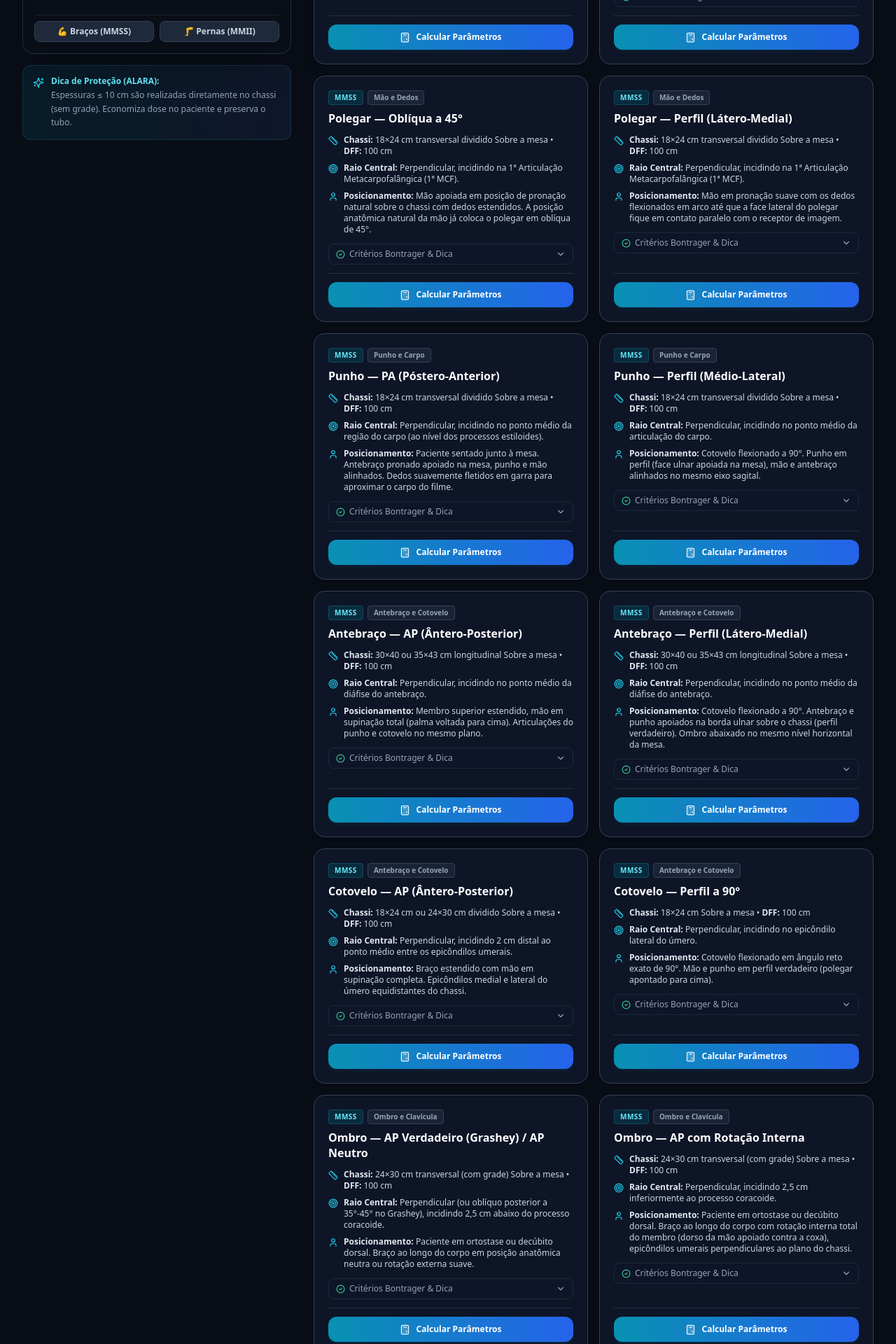
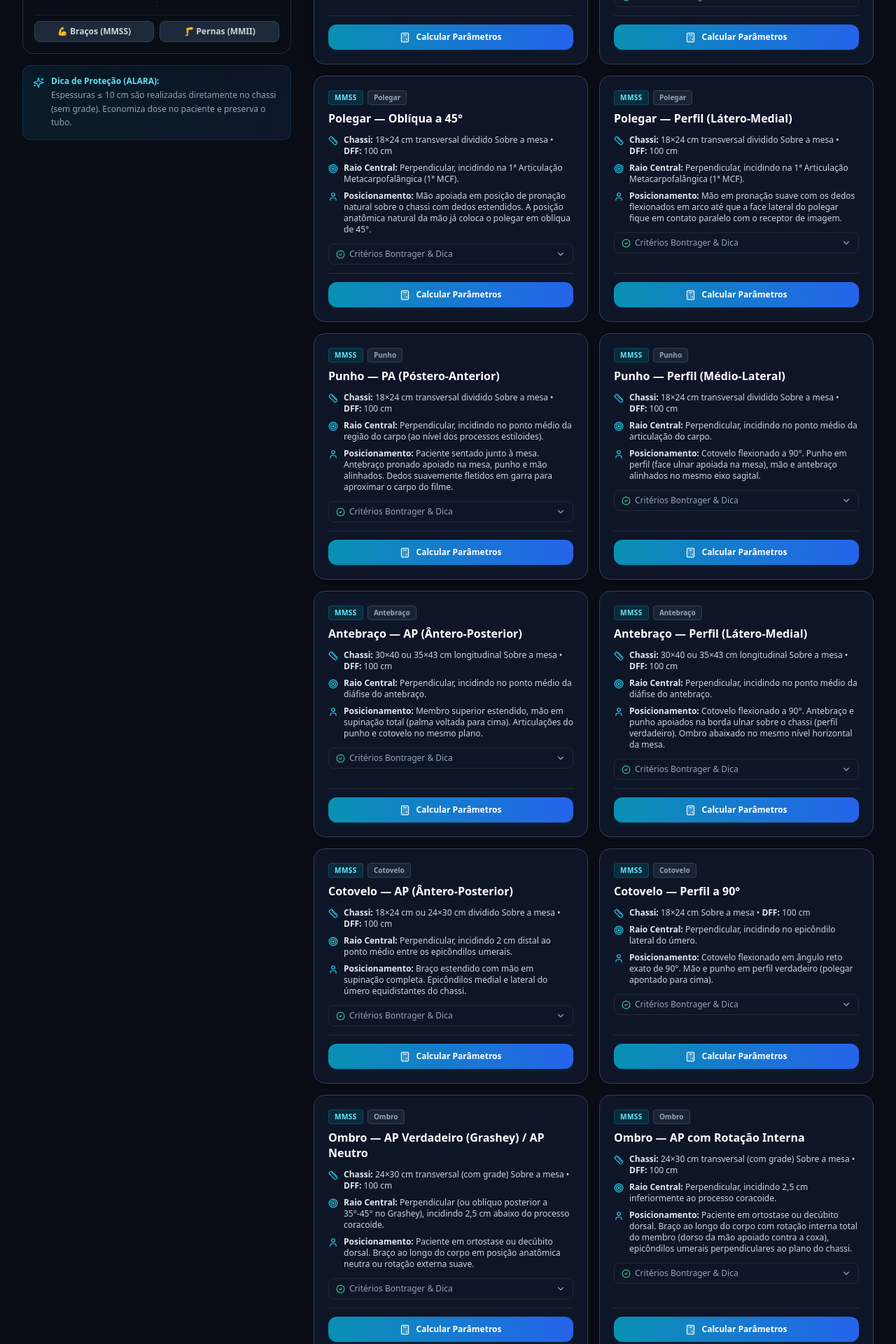
Before and after one commit to HenriqueFreire/guia-posicionamento-radiografico, a React (Vite) app: page / in a window 1280 px wide. Shown: the part 840-2760 px from the top of the page at 70% size. Built offline with nearby package versions, Linux system fonts and the light colour scheme.

Commit message:
refactor(tags): isolar cada subregiao em elemento anatomico unico

```diff
--- a/src/data/incidencias.ts
+++ b/src/data/incidencias.ts
@@ -8,7 +8,7 @@ export const INCIDENCIAS: IncidenciaRadiografica[] = [
     id: 'mao-pa',
     nome: 'Mão — PA (Póstero-Anterior)',
     regiao: 'MMSS',
-    subregiao: 'Mão e Dedos',
+    subregiao: 'Mão',
     tipo: 'Rotina',
     espessuraMediaCm: 3,
     masBase: 3.0,
@@ -24,7 +24,7 @@ export const INCIDENCIAS: IncidenciaRadiografica[] = [
     id: 'mao-obliqua',
     nome: 'Mão — Oblíqua a 45°',
     regiao: 'MMSS',
-    subregiao: 'Mão e Dedos',
+    subregiao: 'Mão',
     tipo: 'Rotina',
     espessuraMediaCm: 4,
     masBase: 3.5,
@@ -40,7 +40,7 @@ export const INCIDENCIAS: IncidenciaRadiografica[] = [
     id: 'mao-perfil-leque',
     nome: 'Mão — Perfil em Leque (Fan Lateral)',
     regiao: 'MMSS',
-    subregiao: 'Mão e Dedos',
+    subregiao: 'Mão',
     tipo: 'Rotina',
     espessuraMediaCm: 5,
     masBase: 4.5,
@@ -55,7 +55,7 @@ export const INCIDENCIAS: IncidenciaRadiografica[] = [
     id: 'polegar-ap',
     nome: 'Polegar — AP (Ântero-Posterior)',
     regiao: 'MMSS',
-    subregiao: 'Mão e Dedos',
+    subregiao: 'Polegar',
     tipo: 'Rotina',
     espessuraMediaCm: 3,
     masBase: 2.5,
@@ -71,7 +71,7 @@ export const INCIDENCIAS: IncidenciaRadiografica[] = [
     id: 'polegar-obliqua',
     nome: 'Polegar — Oblíqua a 45°',
     regiao: 'MMSS',
-    subregiao: 'Mão e Dedos',
+    subregiao: 'Polegar',
     tipo: 'Rotina',
     espessuraMediaCm: 3,
     masBase: 2.5,
@@ -87,7 +87,7 @@ export const INCIDENCIAS: IncidenciaRadiografica[] = [
     id: 'polegar-perfil',
     nome: 'Polegar — Perfil (Látero-Medial)',
     regiao: 'MMSS',
-    subregiao: 'Mão e Dedos',
+    subregiao: 'Polegar',
     tipo: 'Rotina',
     espessuraMediaCm: 3,
     masBase: 2.5,
@@ -103,7 +103,7 @@ export const INCIDENCIAS: IncidenciaRadiografica[] = [
     id: 'punho-pa',
     nome: 'Punho — PA (Póstero-Anterior)',
     regiao: 'MMSS',
-    subregiao: 'Punho e Carpo',
+    subregiao: 'Punho',
     tipo: 'Rotina',
     espessuraMediaCm: 5,
     masBase: 4.0,
@@ -119,7 +119,7 @@ export const INCIDENCIAS: IncidenciaRadiografica[] = [
     id: 'punho-perfil',
     nome: 'Punho — Perfil (Médio-Lateral)',
     regiao: 'MMSS',
-    subregiao: 'Punho e Carpo',
+    subregiao: 'Punho',
     tipo: 'Rotina',
     espessuraMediaCm: 6,
     masBase: 5.0,
@@ -135,7 +135,7 @@ export const INCIDENCIAS: IncidenciaRadiografica[] = [
     id: 'antebraco-ap',
     nome: 'Antebraço — AP (Ântero-Posterior)',
     regiao: 'MMSS',
-    subregiao: 'Antebraço e Cotovelo',
+    subregiao: 'Antebraço',
     tipo: 'Rotina',
     espessuraMediaCm: 7,
     masBase: 6.0,
@@ -151,7 +151,7 @@ export const INCIDENCIAS: IncidenciaRadiografica[] = [
     id: 'antebraco-perfil',
     nome: 'Antebraço — Perfil (Látero-Medial)',
     regiao: 'MMSS',
-    subregiao: 'Antebraço e Cotovelo',
+    subregiao: 'Antebraço',
     tipo: 'Rotina',
     espessuraMediaCm: 7,
     masBase: 6.0,
@@ -167,7 +167,7 @@ export const INCIDENCIAS: IncidenciaRadiografica[] = [
     id: 'cotovelo-ap',
     nome: 'Cotovelo — AP (Ântero-Posterior)',
     regiao: 'MMSS',
-    subregiao: 'Antebraço e Cotovelo',
+    subregiao: 'Cotovelo',
     tipo: 'Rotina',
     espessuraMediaCm: 7,
     masBase: 6.0,
@@ -183,7 +183,7 @@ export const INCIDENCIAS: IncidenciaRadiografica[] = [
     id: 'cotovelo-perfil',
     nome: 'Cotovelo — Perfil a 90°',
     regiao: 'MMSS',
-    subregiao: 'Antebraço e Cotovelo',
+    subregiao: 'Cotovelo',
     tipo: 'Rotina',
     espessuraMediaCm: 8,
     masBase: 7.0,
@@ -199,7 +199,7 @@ export const INCIDENCIAS: IncidenciaRadiografica[] = [
     id: 'ombro-ap-neutro',
     nome: 'Ombro — AP Verdadeiro (Grashey) / AP Neutro',
     regiao: 'MMSS',
-    subregiao: 'Ombro e Clavícula',
+    subregiao: 'Ombro',
     tipo: 'Rotina',
     espessuraMediaCm: 13,
     masBase: 14.0,
@@ -215,7 +215,7 @@ export const INCIDENCIAS: IncidenciaRadiografica[] = [
     id: 'ombro-rotacao-interna',
     nome: 'Ombro — AP com Rotação Interna',
     regiao: 'MMSS',
-    subregiao: 'Ombro e Clavícula',
+    subregiao: 'Ombro',
     tipo: 'Rotina',
     espessuraMediaCm: 13,
     masBase: 14.0,
@@ -231,7 +231,7 @@ export const INCIDENCIAS: IncidenciaRadiografica[] = [
     id: 'ombro-rotacao-externa',
     nome: 'Ombro — AP com Rotação Externa',
     regiao: 'MMSS',
-    subregiao: 'Ombro e Clavícula',
+    subregiao: 'Ombro',
     tipo: 'Rotina',
     espessuraMediaCm: 13,
     masBase: 14.0,
@@ -247,7 +247,7 @@ export const INCIDENCIAS: IncidenciaRadiografica[] = [
     id: 'ombro-perfil-neer',
     nome: 'Ombro / Escápula — Saída do Supraespinhoso (Método de Neer)',
     regiao: 'MMSS',
-    subregiao: 'Ombro e Clavícula',
+    subregiao: 'Ombro',
     tipo: 'Rotina',
     espessuraMediaCm: 14,
     masBase: 18.0,
@@ -263,7 +263,7 @@ export const INCIDENCIAS: IncidenciaRadiografica[] = [
     id: 'ombro-axial-lawrence',
     nome: 'Ombro — Axial Ínfero-Superior (Método de Lawrence)',
     regiao: 'MMSS',
-    subregiao: 'Ombro e Clavícula',
+    subregiao: 'Ombro',
     tipo: 'Rotina',
     espessuraMediaCm: 13,
     masBase: 14.0,
@@ -279,7 +279,7 @@ export const INCIDENCIAS: IncidenciaRadiografica[] = [
     id: 'clavicula-ap',
     nome: 'Clavícula — AP (Ântero-Posterior)',
     regiao: 'Cintura & Tórax',
-    subregiao: 'Ombro e Clavícula',
+    subregiao: 'Clavícula',
     tipo: 'Rotina',
     espessuraMediaCm: 10,
     masBase: 10.0,
@@ -295,7 +295,7 @@ export const INCIDENCIAS: IncidenciaRadiografica[] = [
     id: 'clavicula-axial',
     nome: 'Clavícula — AP Axial',
     regiao: 'Cintura & Tórax',
-    subregiao: 'Ombro e Clavícula',
+    subregiao: 'Clavícula',
     tipo: 'Rotina',
     espessuraMediaCm: 10,
     masBase: 10.0,
@@ -315,7 +315,7 @@ export const INCIDENCIAS: IncidenciaRadiografica[] = [
     id: 'pe-ap',
     nome: 'Pé — AP (Dorsoplantar)',
     regiao: 'MMII',
-    subregiao: 'Pé e Dedos',
+    subregiao: 'Pé',
     tipo: 'Rotina',
     espessuraMediaCm: 5,
     masBase: 4.0,
@@ -331,7 +331,7 @@ export const INCIDENCIAS: IncidenciaRadiografica[] = [
     id: 'pe-obliqua-medial',
     nome: 'Pé — Oblíqua Medial a 30°-40°',
     regiao: 'MMII',
-    subregiao: 'Pé e Dedos',
+    subregiao: 'Pé',
     tipo: 'Rotina',
     espessuraMediaCm: 6,
     masBase: 4.5,
@@ -347,7 +347,7 @@ export const INCIDENCIAS: IncidenciaRadiografica[] = [
     id: 'calcaneo-axial',
     nome: 'Calcâneo — Axial Plantodorsal a 40°',
     regiao: 'MMII',
-    subregiao: 'Pé e Tornozelo',
+    subregiao: 'Calcâneo',
     tipo: 'Rotina',
     espessuraMediaCm: 8,
     masBase: 7.0,
@@ -363,7 +363,7 @@ export const INCIDENCIAS: IncidenciaRadiografica[] = [
     id: 'calcaneo-perfil',
     nome: 'Calcâneo — Perfil (Látero-Medial)',
     regiao: 'MMII',
-    subregiao: 'Pé e Tornozelo',
+    subregiao: 'Calcâneo',
     tipo: 'Rotina',
     espessuraMediaCm: 7,
     masBase: 6.0,
@@ -379,7 +379,7 @@ export const INCIDENCIAS: IncidenciaRadiografica[] = [
     id: 'tornozelo-ap-mortise',
     nome: 'Tornozelo — AP de Encaixe (Mortise / 15°-20°)',
     regiao: 'MMII',
-    subregiao: 'Pé e Tornozelo',
+    subregiao: 'Tornozelo',
     tipo: 'Rotina',
     espessuraMediaCm: 8,
     masBase: 6.5,
@@ -395,7 +395,7 @@ export const INCIDENCIAS: IncidenciaRadiografica[] = [
     id: 'tornozelo-perfil',
     nome: 'Tornozelo — Perfil Látero-Medial',
     regiao: 'MMII',
-    subregiao: 'Pé e Tornozelo',
+    subregiao: 'Tornozelo',
     tipo: 'Rotina',
     espessuraMediaCm: 8,
     masBase: 6.5,
@@ -411,7 +411,7 @@ export const INCIDENCIAS: IncidenciaRadiografica[] = [
     id: 'perna-ap-perfil',
     nome: 'Perna (Tíbia e Fíbula) — AP e Perfil',
     regiao: 'MMII',
-    subregiao: 'Joelho e Perna',
+    subregiao: 'Perna',
     tipo: 'Rotina',
     espessuraMediaCm: 10,
     masBase: 8.0,
@@ -427,7 +427,7 @@ export const INCIDENCIAS: IncidenciaRadiografica[] = [
     id: 'joelho-ap',
     nome: 'Joelho — AP (Ântero-Posterior)',
     regiao: 'MMII',
-    subregiao: 'Joelho e Perna',
+    subregiao: 'Joelho',
     tipo: 'Rotina',
     espessuraMediaCm: 12,
     masBase: 12.0,
@@ -443,7 +443,7 @@ export const INCIDENCIAS: IncidenciaRadiografica[] = [
     id: 'joelho-perfil',
     nome: 'Joelho — Perfil Médio-Lateral',
     regiao: 'MMII',
-    subregiao: 'Joelho e Perna',
+    subregiao: 'Joelho',
     tipo: 'Rotina',
     espessuraMediaCm: 12,
     masBase: 12.0,
@@ -459,7 +459,7 @@ export const INCIDENCIAS: IncidenciaRadiografica[] = [
     id: 'femur-ap',
     nome: 'Fêmur — AP (Ântero-Posterior)',
     regiao: 'MMII',
-    subregiao: 'Fêmur e Quadril',
+    subregiao: 'Fêmur',
     tipo: 'Rotina',
     espessuraMediaCm: 16,
     masBase: 20.0,
@@ -475,7 +475,7 @@ export const INCIDENCIAS: IncidenciaRadiografica[] = [
     id: 'femur-perfil',
     nome: 'Fêmur — Perfil (Médio-Lateral)',
     regiao: 'MMII',
-    subregiao: 'Fêmur e Quadril',
+    subregiao: 'Fêmur',
     tipo: 'Rotina',
     espessuraMediaCm: 16,
     masBase: 20.0,
@@ -491,7 +491,7 @@ export const INCIDENCIAS: IncidenciaRadiografica[] = [
     id: 'pelve-ap',
     nome: 'Pelve (Bacia) — AP Panorâmica',
     regiao: 'Bacia & Pelve',
-    subregiao: 'Pelve e Quadril',
+    subregiao: 'Pelve',
     tipo: 'Rotina',
     espessuraMediaCm: 22,
     masBase: 32.0,
@@ -507,7 +507,7 @@ export const INCIDENCIAS: IncidenciaRadiografica[] = [
     id: 'quadril-frog-leg-cleaves',
     nome: 'Quadril / Pelve — Posição de Rã (Cleaves Modificado)',
     regiao: 'Bacia & Pelve',
-    subregiao: 'Pelve e Quadril',
+    subregiao: 'Quadril',
     tipo: 'Rotina',
     espessuraMediaCm: 20,
     masBase: 28.0,
--- a/src/types/radiologia.ts
+++ b/src/types/radiologia.ts
@@ -10,7 +10,7 @@ export interface IncidenciaRadiografica {
   id: string;
   nome: string;
   regiao: RegiaoAnatomica;
-  subregiao: string; // Ex: "Mão e Dedos", "Punho", "Cotovelo", "Ombro", "Joelho", "Pé e Tornozelo", "Pelve e Quadril"
+  subregiao: string; // Ex: "Mão", "Polegar", "Punho", "Cotovelo", "Ombro", "Clavícula", "Joelho", "Fêmur", "Pelve", "Quadril"
   tipo: TipoIncidencia;
 
   // Parâmetros Físicos e Geométricos
```
